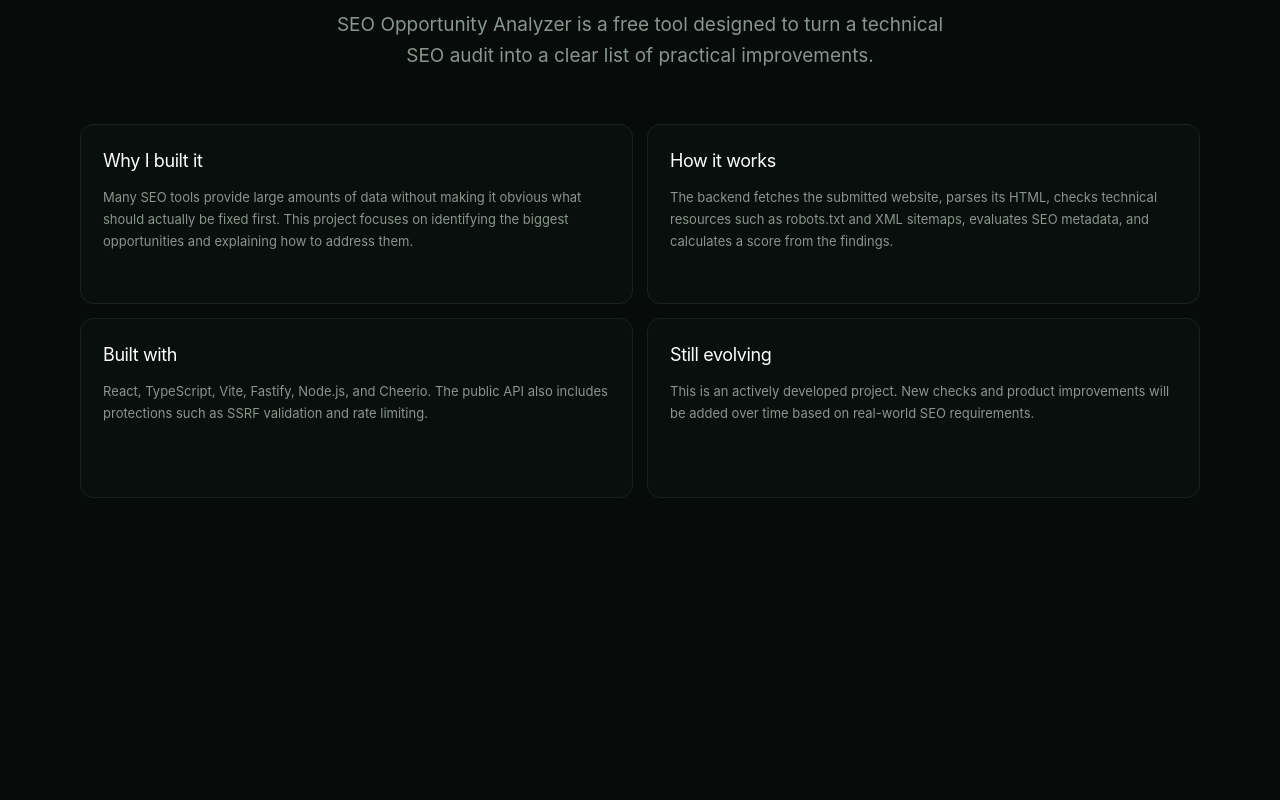
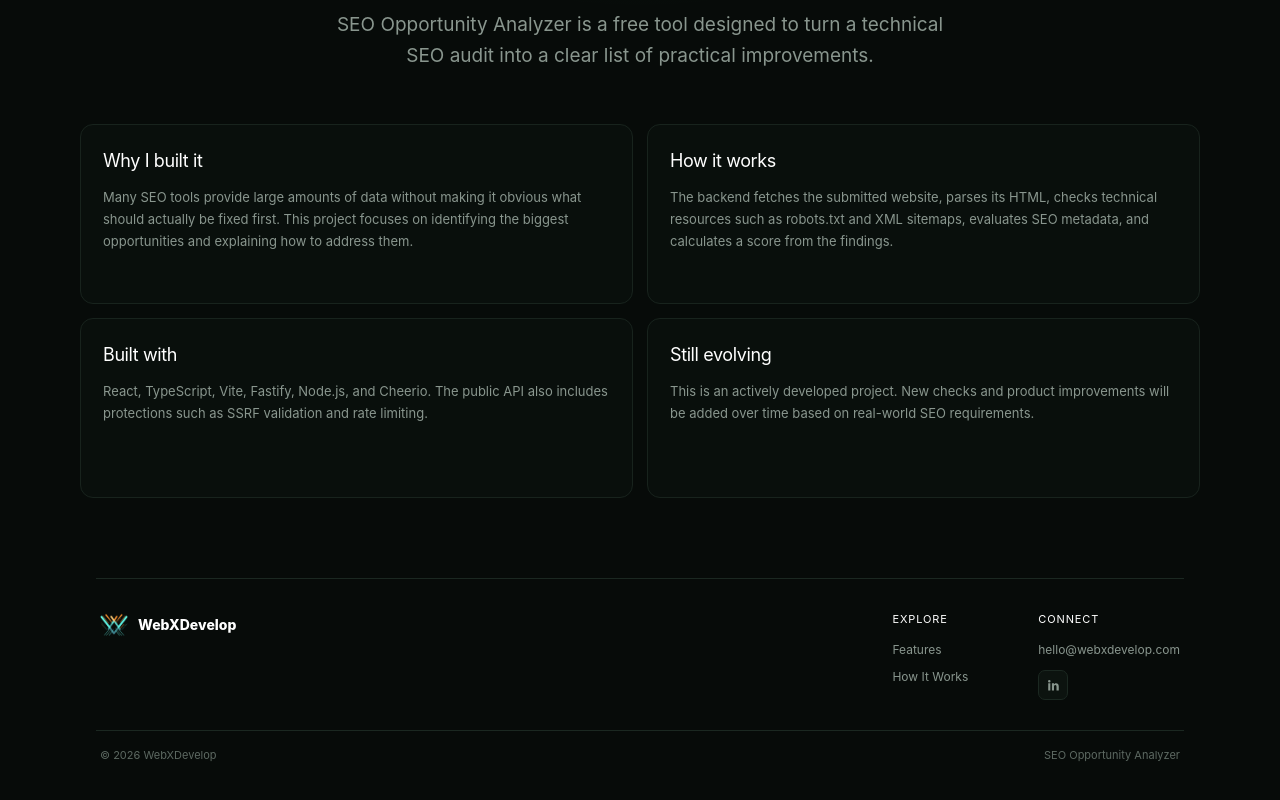
Before and after one commit to sppant/website-analyzer, a React (Vite) app in the folder client/: page /about in a window 1280 px wide. Shown: the part 417-1217 px from the top of the page. Before the commit the page ends 1015 px from the top, so only its background shows below. Built offline with nearby package versions, Linux system fonts and the light colour scheme; no server answers.

Commit message:
Add product navigation and footer

```diff
--- a/client/src/App.css
+++ b/client/src/App.css
@@ -1659,3 +1659,138 @@ article ul {
   margin-left: auto;
   margin-right: auto;
 }
+
+
+/* =========================================
+   FOOTER
+========================================= */
+
+.site-footer {
+  width: min(100% - 32px, 1120px);
+  margin: 80px auto 24px;
+  padding: 32px 0 18px;
+  border-top: 1px solid var(--border);
+}
+
+.footer-inner {
+  display: flex;
+  justify-content: space-between;
+  gap: 60px;
+  padding: 0 4px 30px;
+}
+
+.footer-brand {
+  max-width: 300px;
+}
+
+.footer-logo {
+  display: inline-flex;
+  align-items: center;
+  gap: 10px;
+  color: #ffffff;
+  text-decoration: none;
+  font-size: 14px;
+  font-weight: 800;
+}
+
+.footer-logo img {
+  width: 28px;
+  height: 28px;
+  border-radius: 7px;
+  object-fit: contain;
+}
+
+.footer-brand p {
+  margin: 12px 0 0;
+  color: var(--muted);
+  font-size: 12px;
+  line-height: 1.6;
+}
+
+.footer-links {
+  display: flex;
+  gap: 70px;
+}
+
+.footer-links > div {
+  display: flex;
+  flex-direction: column;
+  gap: 9px;
+}
+
+.footer-links h3 {
+  margin: 0 0 5px;
+  color: #ffffff;
+  font-size: 11px;
+  text-transform: uppercase;
+  letter-spacing: 0.08em;
+}
+
+.footer-links a {
+  color: var(--muted);
+  text-decoration: none;
+  font-size: 12px;
+  transition: color 0.2s ease;
+}
+
+.footer-links a:hover {
+  color: #ffffff;
+}
+
+.footer-bottom {
+  display: flex;
+  justify-content: space-between;
+  gap: 20px;
+  padding: 16px 4px 0;
+  border-top: 1px solid var(--border);
+  color: var(--muted-dark);
+  font-size: 11px;
+}
+
+@media (max-width: 700px) {
+  .site-footer {
+    width: min(100% - 24px, 1120px);
+    margin-top: 60px;
+  }
+
+  .footer-inner {
+    display: block;
+  }
+
+  .footer-links {
+    margin-top: 30px;
+    gap: 40px;
+  }
+
+  .footer-bottom {
+    display: block;
+  }
+
+  .footer-bottom span {
+    display: block;
+    margin-top: 5px;
+  }
+}
+
+.linkedin-link {
+  display: inline-flex !important;
+  align-items: center;
+  justify-content: center;
+  width: 30px;
+  height: 30px;
+  margin-top: 2px;
+  border: 1px solid var(--border);
+  border-radius: 7px;
+  background: #0c130f;
+}
+
+.linkedin-link svg {
+  width: 15px;
+  height: 15px;
+  fill: currentColor;
+}
+
+.linkedin-link:hover {
+  border-color: #315b43;
+  background: #111914;
+}
--- a/client/src/App.tsx
+++ b/client/src/App.tsx
@@ -5,6 +5,7 @@ import "./App.css";
 import AnalyzerPage from "./pages/AnalyzerPage";
 import FeaturesPage from "./pages/FeaturesPage";
 import AboutPage from "./pages/AboutPage";
+import Footer from "./components/Footer";
 
 function Navigation() {
   return (
@@ -37,6 +38,7 @@ function App() {
           <Route path="/features" element={<FeaturesPage />} />
           <Route path="/about" element={<AboutPage />} />
         </Routes>
+        <Footer />
       </main>
     </BrowserRouter>
   );
--- /dev/null
+++ b/client/src/components/Footer.tsx
@@ -0,0 +1,51 @@
+function Footer() {
+  return (
+    <footer className="site-footer">
+      <div className="footer-inner">
+        <div className="footer-brand">
+          <a href="/" className="footer-logo">
+            <img src="/favicon.png" alt="WebXDevelop" />
+            <span>WebXDevelop</span>
+          </a>
+        </div>
+
+        <nav className="footer-links" aria-label="Footer navigation">
+          <div>
+            <h3>Explore</h3>
+            <a href="/#features">Features</a>
+            <a href="/#how-it-works">How It Works</a>
+          </div>
+
+          <div>
+            <h3>Connect</h3>
+            <a href="mailto:hello@webxdevelop.com">hello@webxdevelop.com</a>
+            <a
+              href="https://www.linkedin.com/in/spyros-p-a12698138/"
+              target="_blank"
+              rel="noopener noreferrer"
+              className="linkedin-link"
+              aria-label="LinkedIn"
+            >
+              <svg
+                viewBox="0 0 24 24"
+                aria-hidden="true"
+                focusable="false"
+              >
+                <path
+                  d="M6.94 8.5H3.56V20h3.38V8.5ZM5.25 3A2 2 0 1 0 5.25 7a2 2 0 0 0 0-4ZM20.44 13.42c0-3.46-1.84-5.07-4.29-5.07-1.97 0-2.85 1.08-3.34 1.84V8.5H9.44V20h3.37v-5.69c0-1.5.28-2.95 2.14-2.95 1.83 0 1.86 1.71 1.86 3.05V20h3.63v-6.58Z"
+                />
+              </svg>
+            </a>
+          </div>
+        </nav>
+      </div>
+
+      <div className="footer-bottom">
+        <span>© {new Date().getFullYear()} WebXDevelop</span>
+        <span>SEO Opportunity Analyzer</span>
+      </div>
+    </footer>
+  );
+}
+
+export default Footer;
```
